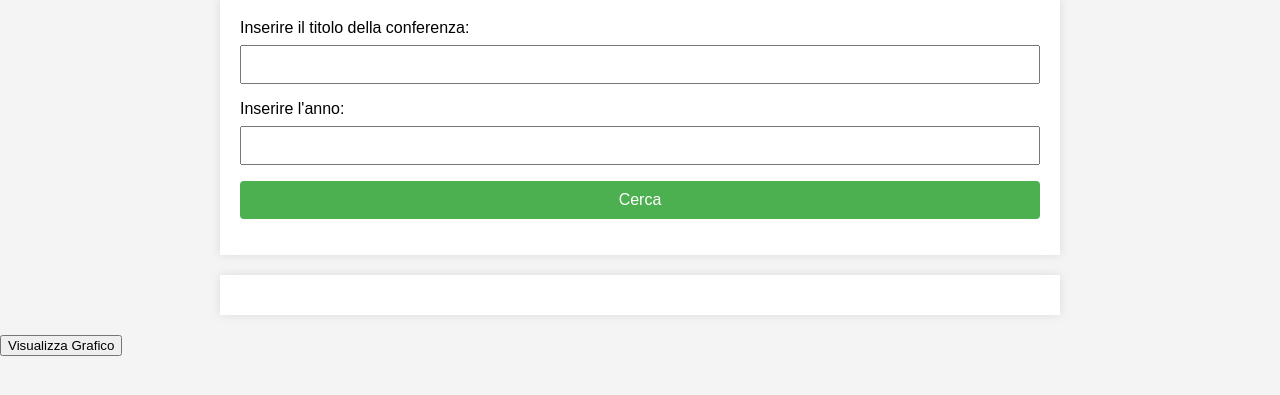
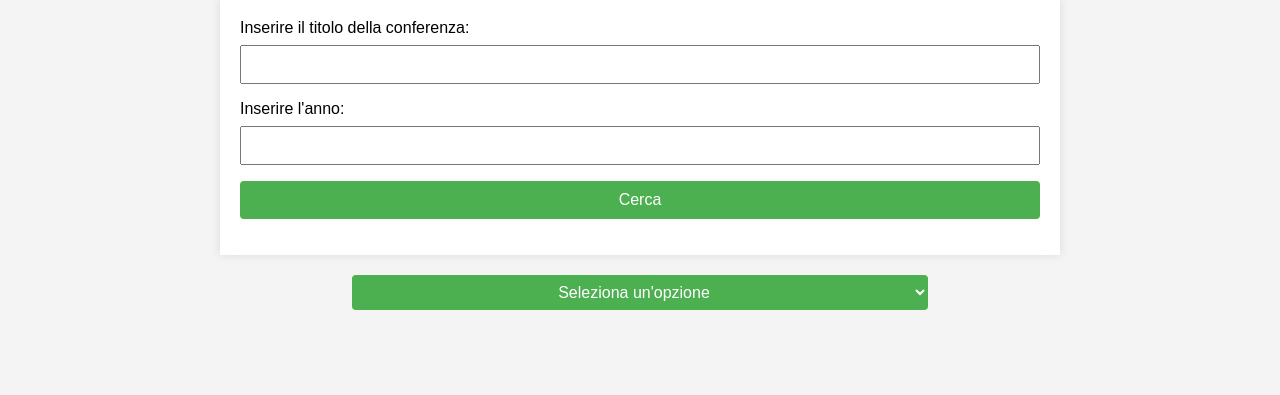
Before and after one commit to GianvincenzoConcia/CitationAnalyzer, a Flask app: page / in a window 1280 px wide. Shown: the part 143-538 px from the top of the page. Run offline with Flask 3, Linux system fonts and the light colour scheme.

Commit message:
aggiornamento interfaccia

```diff
--- a/templates/interfaccia_web.html
+++ b/templates/interfaccia_web.html
@@ -53,7 +53,31 @@
             background-color: #45a049;
         }
 
-        #result-container {
+        .select-container {
+            text-align: center;
+        }
+
+
+        select {
+            width: 45%;
+            padding: 8px;
+            box-sizing: border-box;
+            background-color: #4caf50;
+            color: white;
+            font-size: 16px;
+            cursor: pointer;
+            border: none;
+            border-radius: 4px;
+            display: block;
+            margin: auto;
+            text-align-last: center;
+        }
+
+        select:hover {
+            background-color: #45a049;
+        }
+
+        #classifica-container {
             max-width: 800px;
             margin: 20px auto;
             background-color: white;
@@ -78,11 +102,14 @@
     </style>
 
     <script src="https://cdn.jsdelivr.net/npm/chart.js"></script>
+    <script src="https://code.jquery.com/jquery-3.6.4.min.js"></script>
+
 
 </head>
 
 <body>
 <h1>ARTICOLI PIU' CITATI NELLE CONFERENZE</h1>
+
 <div id="input-container">
     <form action="/search" method="post">
         <label for="conference_title">Inserire il titolo della conferenza:</label>
@@ -95,9 +122,35 @@
     </form>
 </div>
 
-<div id="result-container">
+{% if error_occurred %}
+<div style="text-align: center; color: red;">
+    <p>Si è verificato un errore: {{ error_message }}</p>
+</div>
+{% endif %}
+
+
+<div class="select-container">
+    <select id="selectOption" onchange="showOption()">
+        <option value="seleziona" selected>Seleziona un'opzione</option>
+        <option value="classifica">Classifica</option>
+        <option value="grafico">Grafico</option>
+    </select>
+</div>
+
+{% with messages = get_flashed_messages(with_categories=true) %}
+  {% if messages %}
+    <div style="text-align: center; color: red;">
+        <ul>
+          {% for category, message in messages %}
+            <li class="{{ category }}">{{ message }}</li>
+          {% endfor %}
+        </ul>
+    </div>
+  {% endif %}
+{% endwith %}
+
+<div id="classifica-container" style="display: none;">
     {% if result %}
-
     <ul style="padding-left: 0;">
         <li style="display: flex; align-items: baseline;">
             <div style="flex: 1; border-right: 1px solid #ccc; padding-right: 10px;">
@@ -121,28 +174,48 @@
         {% endfor %}
     </ul>
     {% endif %}
-    <!-- Aggiungi questa parte alla fine del tuo template -->
-    {% with messages = get_flashed_messages(with_categories=true) %}
-      {% if messages %}
-        <ul>
-          {% for category, message in messages %}
-            <li class="{{ category }}">{{ message }}</li>
-          {% endfor %}
-        </ul>
-      {% endif %}
-    {% endwith %}
+
+
 </div>
 
-<button onclick="visualizzaGrafico()">Visualizza Grafico</button>
-<canvas id="grafico" style="display: none;"></canvas>
+<!-- Contenuto del "Grafico" -->
+<div id="grafico-container" style="display: none;">
+    <canvas id="grafico"></canvas>
+</div>
+
 
 <script>
+
+    function showOption() {
+        var selectElement = document.getElementById("selectOption");
+        var classificaContainer = document.getElementById("classifica-container");
+        var graficoContainer = document.getElementById("grafico-container");
+
+        if (selectElement.value === "classifica") {
+            classificaContainer.style.display = "block";
+            graficoContainer.style.display = "none";
+        } else if (selectElement.value === "grafico") {
+            classificaContainer.style.display = "none";
+            graficoContainer.style.display = "block";
+            visualizzaGrafico();
+        }
+    }
+
     function visualizzaGrafico() {
-        var datiArticoli = {{ result|tojson | safe }}; // Ottieni i dati dagli articoli passati dal tuo controller Flask
+        var datiArticoli = {
+        {
+            result | tojson | safe
+        }
+    }
+        ; // Ottieni i dati dagli articoli passati dal tuo controller Flask
 
         // Mostra il canvas del grafico
         var canvas = document.getElementById("grafico");
         canvas.style.display = "block";
+
+        // Imposta le dimensioni desiderate del canvas
+        canvas.width = 200; // Imposta la larghezza desiderata
+        canvas.height = 100; // Imposta l'altezza desiderata
 
         // Crea il grafico a barre
         var ctx = canvas.getContext("2d");
@@ -157,15 +230,32 @@
                     data: datiArticoli.map(function (articolo) {
                         return articolo[2]; // Numero di citazioni
                     }),
-                    backgroundColor: "rgba(75, 192, 192, 0.2)",
-                    borderColor: "rgba(75, 192, 192, 1)",
+                    backgroundColor: "#000000",
+                    borderColor: "#000000",
                     borderWidth: 1
                 }]
             },
             options: {
                 scales: {
+                    x: {
+                        display: false
+                    },
                     y: {
                         beginAtZero: true
+                    }
+                },
+                layout: {
+                    padding: {
+                        left: 10,
+                        right: 10,
+                        top: 0,
+                        bottom: 0
+                    }
+                },
+                plugins: {
+                    legend: {
+                        display: true,
+                        position: 'top'
                     }
                 }
             }
@@ -173,7 +263,5 @@
     }
 </script>
 
-
-
 </body>
 </html>
```
Lines whose indentation alone changed are shown as unchanged.
